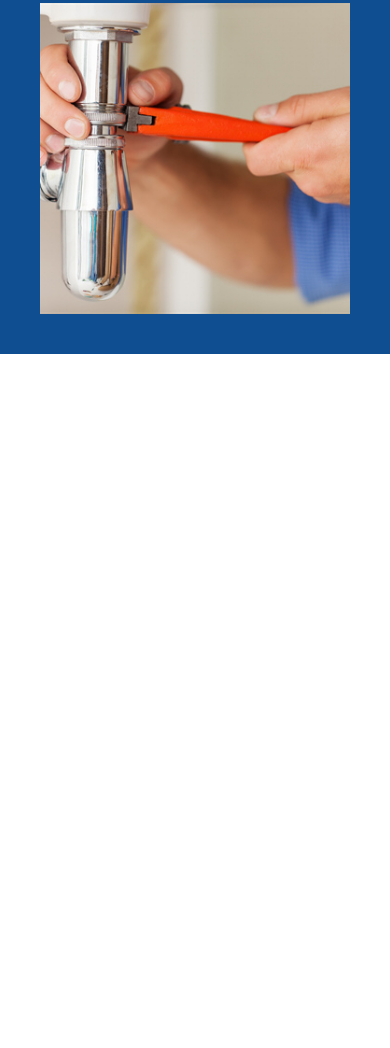
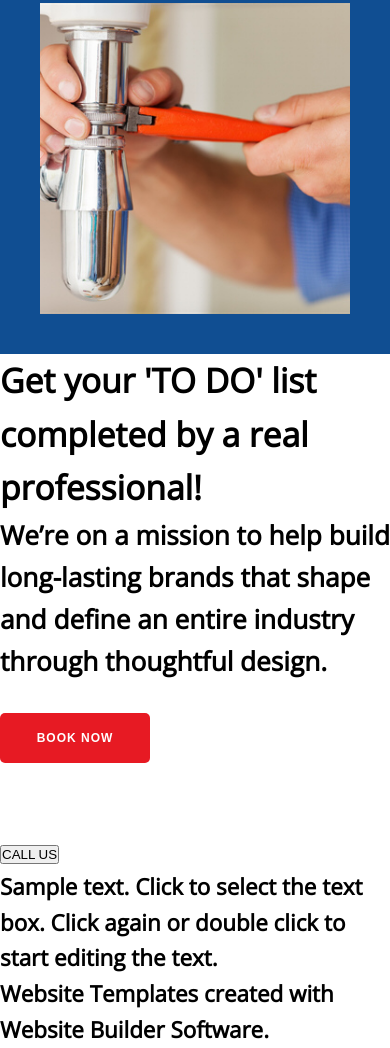
Before and after one commit to magajisuleiman/ACTIVITY-7, a plain HTML site: page index.html in a window 390 px wide. Shown: the part 5940-6988 px from the top of the page. Before the commit the page ends 6294 px from the top, so only its background shows below. Drawn offline with nearby package versions, Linux system fonts and the light colour scheme.

Commit message:
completed for tablet

```diff
--- a/index.html
+++ b/index.html
@@ -83,7 +83,7 @@
                 <div class="best"><h1>BEST QUALITY</h1></div>
                 <div class="horiline"></div>
                 <div class="company"><h4>Company works with homeowners, contractors, realtors, and residential building managers to help maintain, upgrade, and repair properties</h4></div>
-                <div class="booknow-section section2">
+                <div class="booknow-section">
                     <button class="button">BOOK NOW</button>
                 </div>
             </div>
@@ -126,6 +126,26 @@
                 </div>
             </div>
         </section>
+        <section class="footer">
+            <div class="footer-text">
+                <h1>Get your 'TO DO' list completed by a real professional!</h1>
+                <h3>We’re on a mission to help build long-lasting brands that shape and define an entire industry through thoughtful design.</h3>
+            </div>
+            <div class="footer-button">
+                <div class="booknow-section">
+                    <button class="button red-button">BOOK NOW</button>
+                </div>
+                <div class="white-button">
+                    <button class="button1">CALL US</button>
+                </div>
+            </div>
+        </section>
+        <section class="bottom">
+            <div class="bottom-section">
+                <h4>Sample text. Click to select the text box. Click again or double click to start editing the text.</h4>
+                <h4 class="address">Website Templates created with Website Builder Software.</h4>
+            </div>
+        </section>
     </main>
 </body>
 </html>
```
